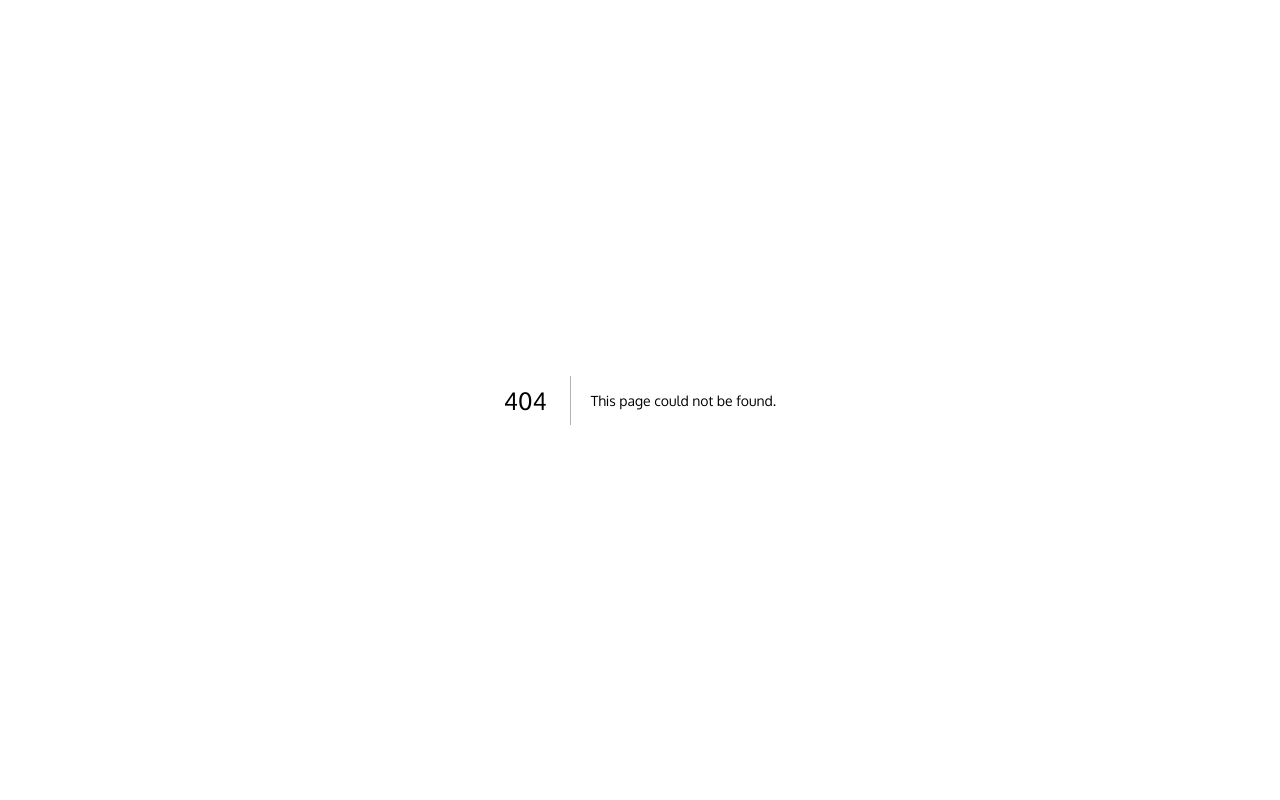
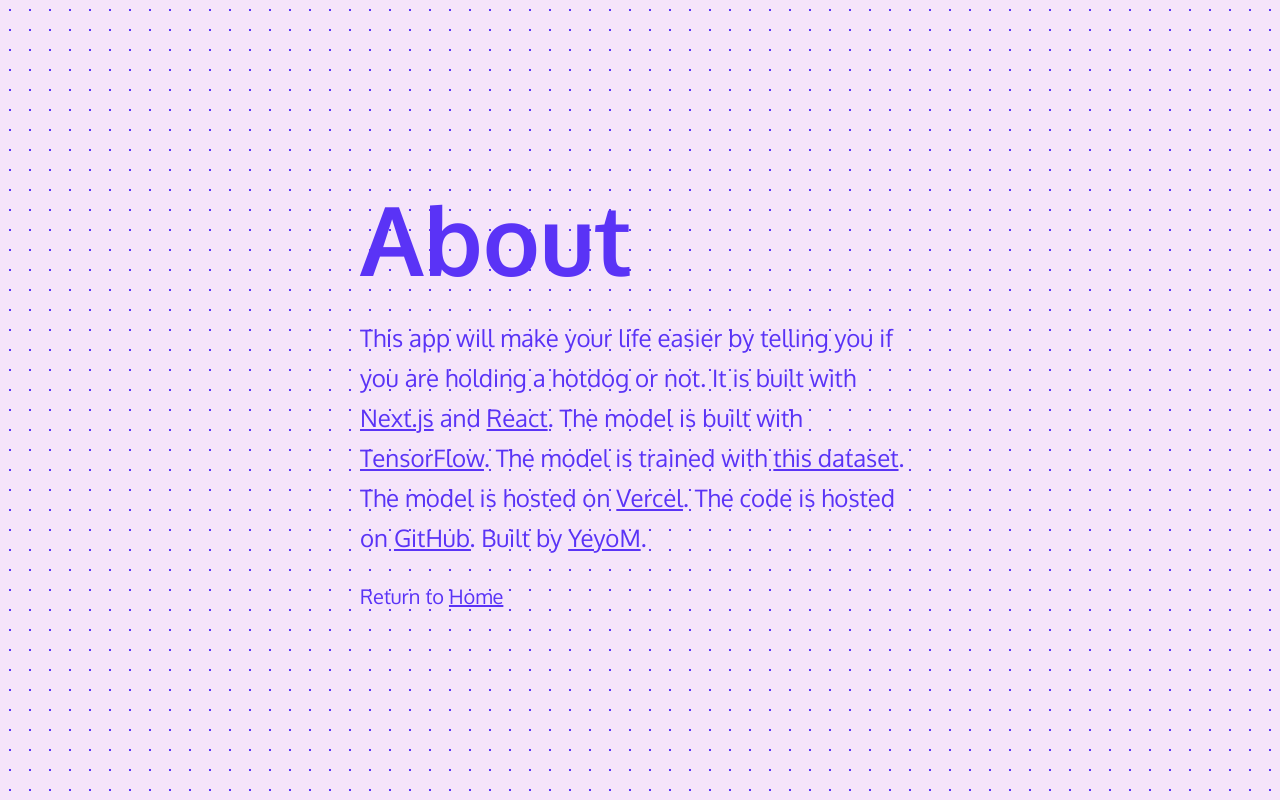
Before and after one commit to YeyoM/not-hotdog, a Next.js app: page /about in a window 1280 px wide. Before the commit this address had no page. Built offline with nearby package versions, Linux system fonts and the light colour scheme.

Commit message:
custom colors, tailwinds plugins and camera etc

```diff
--- a/components/homeComponent/homeComponent.js
+++ b/components/homeComponent/homeComponent.js
@@ -1,14 +1,26 @@
-import { Fragment } from 'react'
+import Link from 'next/link'
 
 export default function HomeComponent() {
   return (
-    <Fragment>
-      <h1 className='text-5xl font-bold'>Not HotDog?</h1>
-      <ul>
-        <li>Start camera</li>
-        <li>Last picture</li>
-        <li>My account</li>
+    <div className='flex flex-col text-brutalist-blue max-w-xl p-2'>
+      <h1 className='text-8xl font-bold mb-8'>Not HotDog?</h1>
+      <ul className='text-2xl'>
+      <li className='mb-2 underline'>
+          <Link href='/camera'>
+            <a>Start Camera</a>
+          </Link>
+        </li>
+        <li className='mb-2 underline'>
+          <Link href='/account'>
+            <a>Manage my Account</a>
+          </Link>
+        </li>
+        <li className='mb-2 underline'>
+          <Link href='/about'>
+            <a>About</a>
+          </Link>
+        </li>
       </ul>
-    </Fragment>
+    </div>
   )
 }
--- /dev/null
+++ b/components/main/mainLayoout.js
@@ -0,0 +1,7 @@
+export default function MainLayout({ children }) {
+  return (
+    <div className='flex min-h-screen items-center justify-center'>
+      {children}
+    </div>
+  )
+}
--- a/package.json
+++ b/package.json
@@ -11,7 +11,8 @@
   "dependencies": {
     "next": "12.3.1",
     "react": "18.2.0",
-    "react-dom": "18.2.0"
+    "react-dom": "18.2.0",
+    "tailwind-scrollbar-hide": "^1.1.7"
   },
   "devDependencies": {
     "autoprefixer": "^10.4.12",
--- a/pages/_app.js
+++ b/pages/_app.js
@@ -1,7 +1,12 @@
+import MainLayout from '../components/main/mainLayoout'
 import '../styles/globals.css'
 
 function MyApp({ Component, pageProps }) {
-  return <Component {...pageProps} />
+  return (
+    <MainLayout>
+      <Component {...pageProps} />
+    </MainLayout>
+  )
 }
 
 export default MyApp
--- /dev/null
+++ b/pages/about.js
@@ -0,0 +1,84 @@
+import Link from "next/link"
+
+export default function About() {
+  return (
+    <div className='flex flex-col text-brutalist-blue max-w-xl p-2'>
+      <h1 className='text-8xl font-bold mb-8'>About</h1>
+      <p className='text-2xl leading-10 mb-6'>
+        This app will make your life easier by telling you if you are holding a
+        hotdog or not.
+        It is built with{' '}
+        <a
+          className='underline'
+          href='https://nextjs.org/'
+          target='_blank'
+          rel='noreferrer'
+        >
+          Next.js
+        </a>{' '}
+        and{' '}
+        <a
+          className='underline'
+          href='https://reactjs.org/'
+          target='_blank'
+          rel='noreferrer'
+        >
+          React
+        </a>
+        . The model is built with{' '}
+        <a
+          className='underline'
+          href='https://www.tensorflow.org/'
+          target='_blank'
+          rel='noreferrer'
+        >
+          TensorFlow
+        </a>
+        . The model is trained with{' '}
+        <a
+          className='underline'
+          href='https://www.kaggle.com/datasets/dansbecker/hot-dog-not-hot-dog'
+          target='_blank'
+          rel='noreferrer'
+        >
+          this dataset
+        </a>
+        . The model is hosted on{' '}
+        <a
+          className='underline'
+          href='https://vercel.com/'
+          target='_blank'
+          rel='noreferrer'
+        >
+          Vercel
+        </a>
+        . The code is hosted on{' '}
+        <a
+          className='underline'
+          href='https://github.com/YeyoM/not-hotdog'
+          target='_blank'
+          rel='noreferrer'
+        >
+          GitHub
+        </a>
+        .
+        Built by{' '}
+        <a
+          className='underline'
+          href='https://github.com/YeyoM/'
+          target='_blank'
+          rel='noreferrer'
+        >
+          YeyoM
+        </a>
+        .
+      </p>
+      <p class='text-xl'>
+        Return to {' '}
+        <Link href='/'>
+          <a className='underline'>Home</a>
+        </Link>
+      </p>
+    </div>
+  )
+}
--- /dev/null
+++ b/pages/camera.js
@@ -0,0 +1,61 @@
+import { useState, useEffect } from 'react'
+
+export default function Camera() {
+
+  const [resultsVisible, setResultsVisible] = useState(false)
+  const [cameraVisible, setCameraVisible] = useState(true)
+  const [personalInfoVisible, setPersonalInfoVisible] = useState(false)
+
+  useEffect(() => {
+    if (cameraVisible) {
+      setResultsVisible(false)
+      setPersonalInfoVisible(false)
+    }
+  }, [cameraVisible])
+
+  useEffect(() => {
+    if (resultsVisible) {
+      setCameraVisible(false)
+      setPersonalInfoVisible(false)
+    }
+  }, [resultsVisible])
+
+  useEffect(() => {
+    if (personalInfoVisible) {
+      setCameraVisible(false)
+      setResultsVisible(false)
+    }
+  }, [personalInfoVisible])
+
+  return (
+    <div className='h-screen w-full'>
+      {
+        resultsVisible
+        ? <div className='h-screen w-full'>
+            Results
+          </div>
+        : <div className='h-0 w-0 invisible'>
+            Results
+          </div>
+      }
+      {
+        cameraVisible
+        ? <div className='h-screen w-full'>
+            Camera
+          </div>
+        : <div className='h-0 w-0 invisible'>
+            Camera
+          </div>
+      }
+      {
+        personalInfoVisible
+        ? <div className='h-screen w-full'>
+            Personal info
+          </div>
+        : <div className='h-0 w-0 invisible'>
+            Personal info
+          </div>
+      }
+    </div>
+  )
+}
--- a/styles/globals.css
+++ b/styles/globals.css
@@ -5,3 +5,10 @@
 * {
   font-family: 'Oxygen', sans-serif;
 }
+
+html {
+  background-color: #f3defa;
+  opacity: 0.8;
+  background-image: radial-gradient(#3101f5 1px, #f3defa 1px);
+  background-size: 20px 20px;
+}
--- a/tailwind.config.js
+++ b/tailwind.config.js
@@ -6,6 +6,13 @@
   ],
   theme: {
     extend: {},
+    colors: {
+      transparent: 'transparent',
+      current: 'currentColor',
+      'brutalist-blue': '#3101f5',
+    }
   },
-  plugins: [],
+  plugins: [
+    require('tailwind-scrollbar-hide')
+  ],
 }
```
Also changed, not shown: pages/account.js (added), 1 other file (tests, documents, lock files or other folders).
